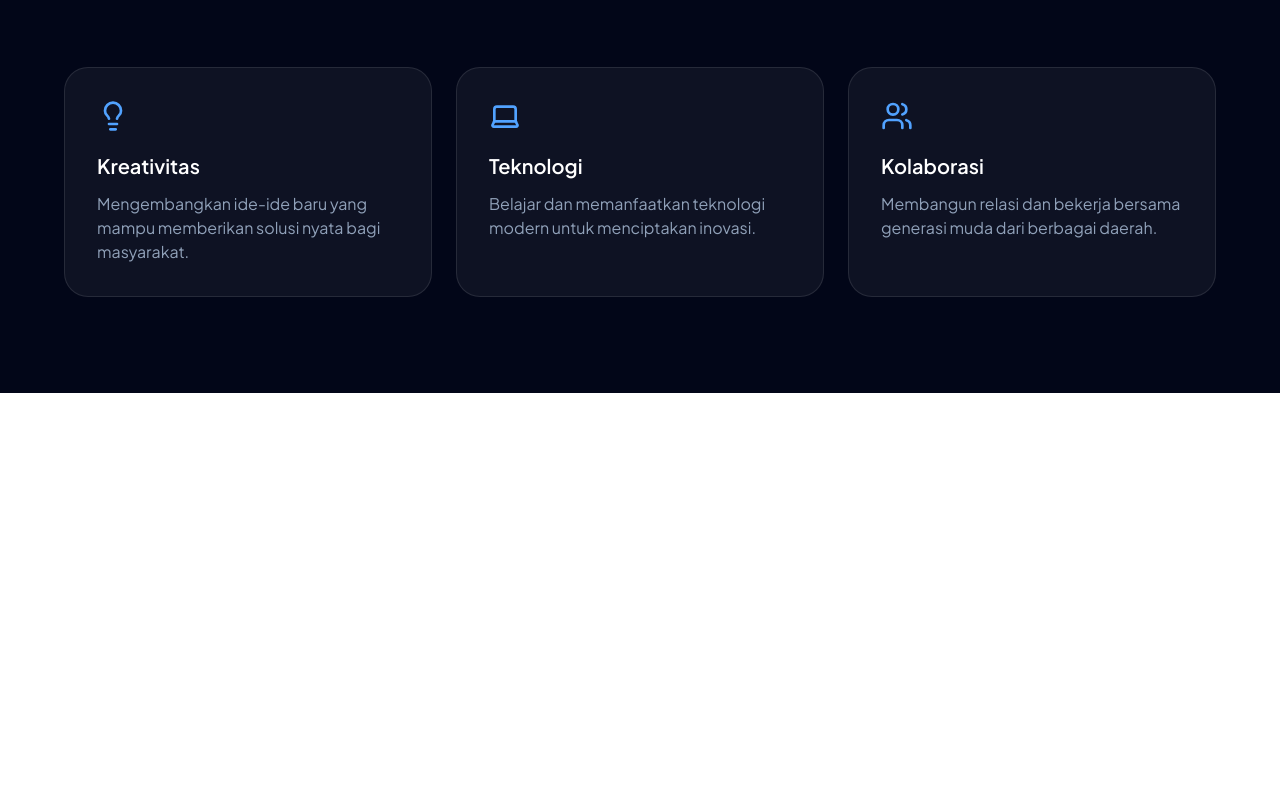
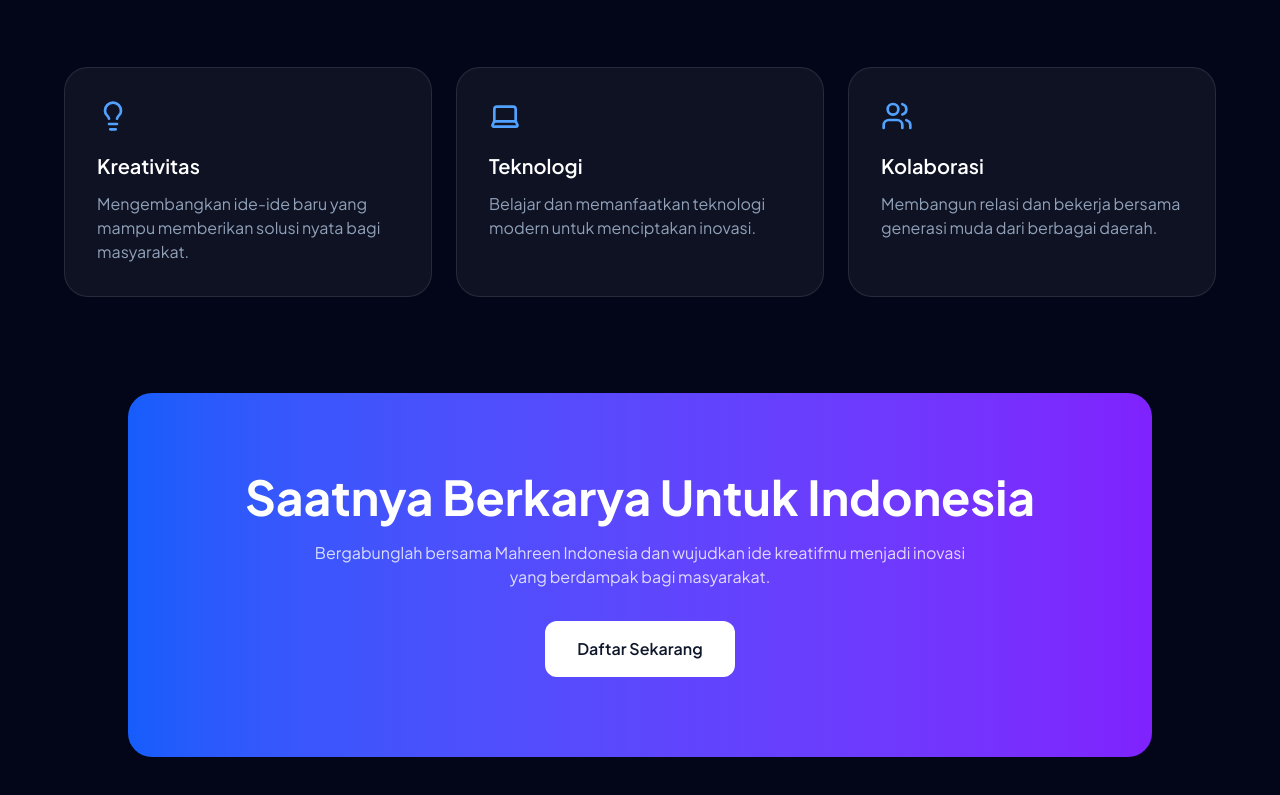
Before and after one commit to strvntrl/mahreen-indonesia-landing-page, a React (Vite) app: page / in a window 1280 px wide. Shown: the part 1021-1816 px from the top of the page. Before the commit the page ends 1414 px from the top, so only its background shows below. Built offline with nearby package versions, Linux system fonts and the light colour scheme.

Commit message:
cta section

```diff
--- a/src/App.tsx
+++ b/src/App.tsx
@@ -1,11 +1,13 @@
 import Hero from "./components/Hero";
 import About from "./components/About";
+import CTA from "./components/CTA";
 
 function App() {
   return (
     <main className="bg-slate-950 text-white overflow-hidden">
       <Hero />
       <About />
+      <CTA />
     </main>
   );
 }
--- a/src/components/CTA.tsx
+++ b/src/components/CTA.tsx
@@ -0,0 +1,22 @@
+export default function CTA() {
+  return (
+    <section className="px-6 pb-24">
+      <div className="max-w-5xl mx-auto">
+        <div className="rounded-3xl bg-linear-to-r from-blue-600 to-violet-600 p-12 md:p-20 text-center">
+          <h2 className="text-4xl md:text-5xl font-bold">
+            Saatnya Berkarya Untuk Indonesia
+          </h2>
+
+          <p className="mt-5 text-white/80 max-w-2xl mx-auto">
+            Bergabunglah bersama Mahreen Indonesia dan wujudkan ide kreatifmu
+            menjadi inovasi yang berdampak bagi masyarakat.
+          </p>
+
+          <button className="mt-8 bg-white text-slate-900 px-8 py-4 rounded-xl font-semibold hover:scale-105 transition">
+            Daftar Sekarang
+          </button>
+        </div>
+      </div>
+    </section>
+  );
+}
--- a/src/components/Hero.tsx
+++ b/src/components/Hero.tsx
@@ -16,7 +16,7 @@
           animate={{ opacity: 1 }}
           className="inline-block px-4 py-2 rounded-full border border-white/10 bg-white/5"
         >
-          🚀 Mahreen Indonesia
+          Mahreen Indonesia
         </motion.span>
 
         <motion.h1
```
